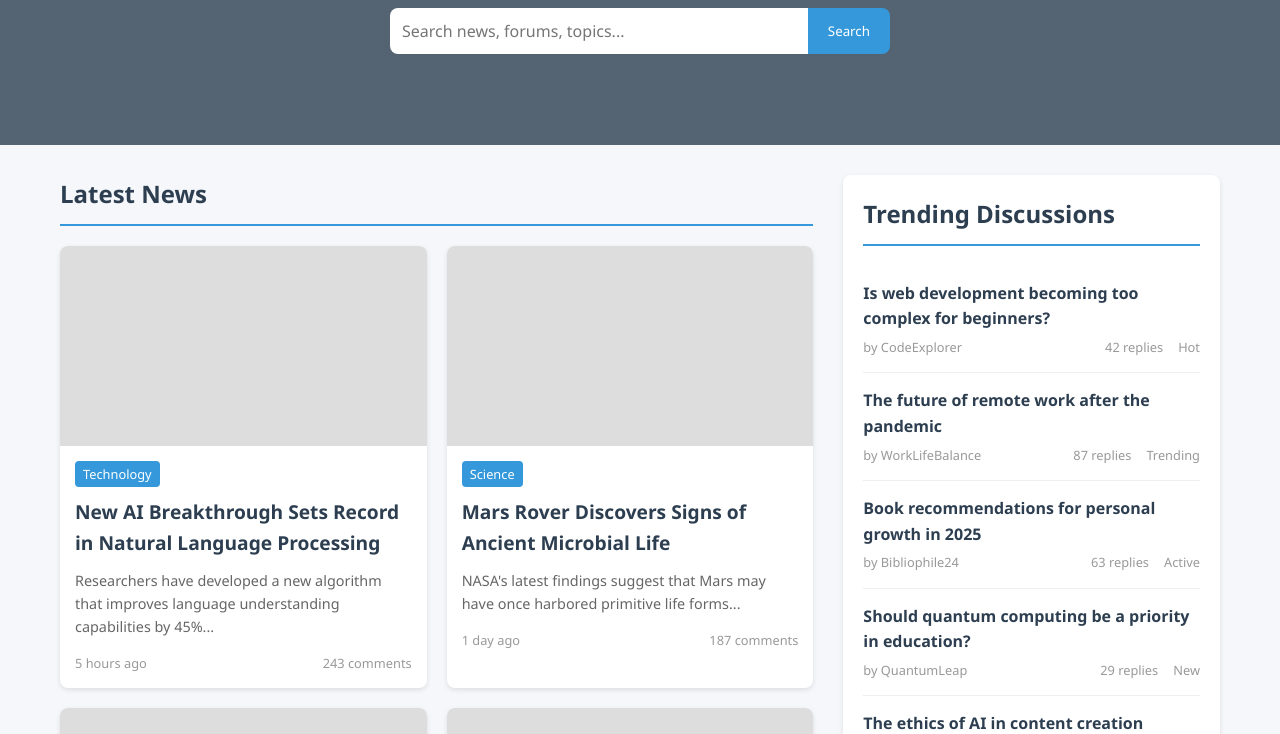
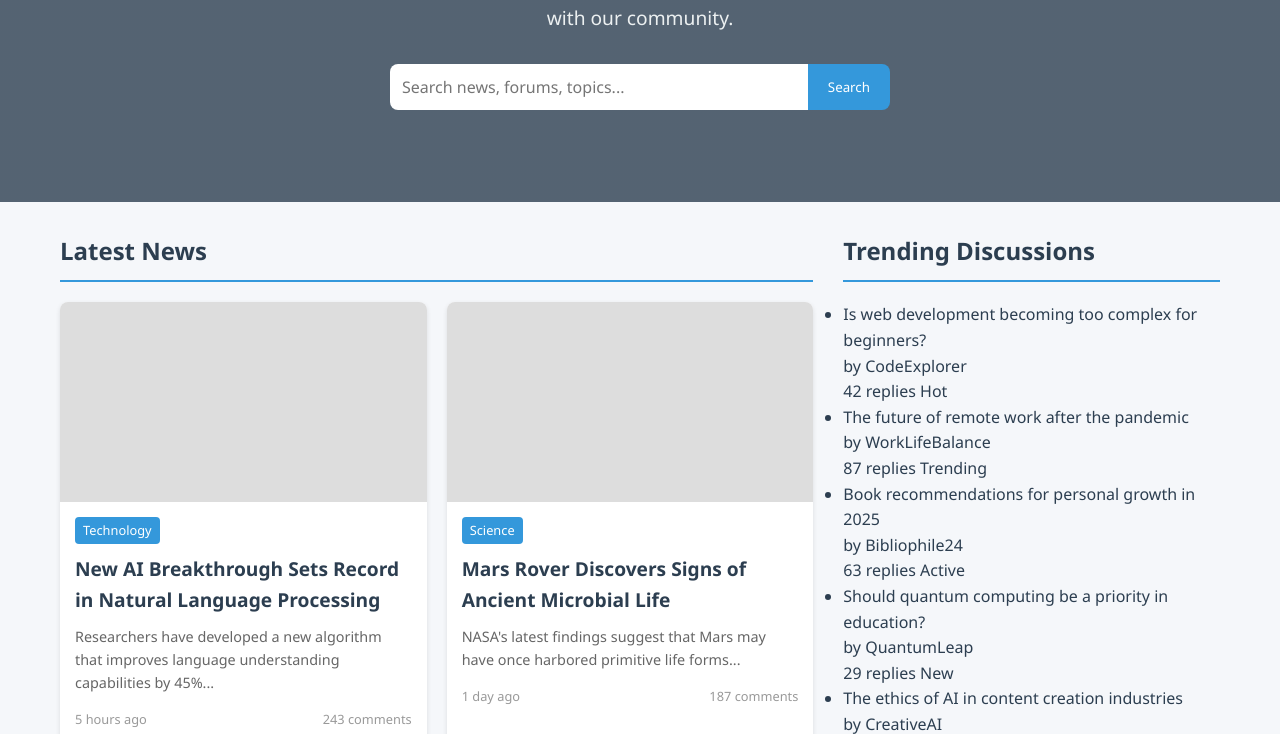
Before and after one commit to sadissanushka/forum-news, a plain HTML site: page index.html in a window 1280 px wide. Shown: the part 354-1088 px from the top of the page. Drawn offline with Linux system fonts and the light colour scheme.

Commit message:
beadcrumb fix and cleanup

```diff
--- a/components/breadcrumb/main.js
+++ b/components/breadcrumb/main.js
@@ -1,5 +1,5 @@
-import { getBreadcrumbFromURL } from './components/breadcrumb/breadcrumb-url.js';
-import { createBreadcrumb } from './components/breadcrumb/breadcrumb.js';
+import { getBreadcrumbFromURL } from './breadcrumb-url.js';
+import { createBreadcrumb } from './breadcrumb.js';
 
 // Add styling to make the breadcrumb display properly
 function addStyles() {
@@ -52,6 +52,8 @@ function initBreadcrumb() {
     const breadcrumbItems = getBreadcrumbFromURL();
     const breadcrumbElement = createBreadcrumb(breadcrumbItems);
     container.appendChild(breadcrumbElement);
+  } else {
+    console.error('Breadcrumb container not found');
   }
 }
 
--- a/components/forum-item/main.js
+++ b/components/forum-item/main.js
@@ -5,52 +5,41 @@ import { createForumItem } from './forum-item.js';
 function addStyles() {
     const styleElement = document.createElement('style');
     styleElement.textContent = `
-    .trending-forums {
-    background-color: var(--light-card);
-    border-radius: var(--border-radius);
-    padding: 20px;
-    box-shadow: var(--box-shadow);
-    transition: background-color 0.3s;
+    .breadcrumb {
+        padding: 15px 0;
+        background-color: var(--light-bg);
+        border-bottom: 1px solid rgba(0, 0, 0, 0.1);
+        transition: background-color 0.3s;
     }
 
-    body.dark-mode .trending-forums {
-        background-color: var(--dark-card);
-        box-shadow: var(--dark-box-shadow);
-    }
-
-    .forum-list {
-        list-style: none;
-    }
-
-    .forum-item {
-        padding: 15px 0;
-        border-bottom: 1px solid #eee;
-    }
-
-    body.dark-mode .forum-item {
+    body.dark-mode .breadcrumb {
+        background-color: rgba(0, 0, 0, 0.2);
         border-bottom: 1px solid rgba(255, 255, 255, 0.1);
     }
 
-    .forum-item:last-child {
-        border-bottom: none;
+    .breadcrumb-list {
+        list-style: none;
+        display: flex;
+        flex-wrap: wrap;
     }
 
-    .forum-title {
-        font-weight: 600;
-        font-size: 1rem;
-        margin-bottom: 5px;
+    .breadcrumb-item {
+        display: inline-block;
     }
 
-    .forum-meta {
-        display: flex;
-        justify-content: space-between;
-        font-size: 0.8rem;
+    .breadcrumb-item:not(:last-child)::after {
+        content: "›";
+        margin: 0 8px;
         color: #999;
     }
 
-    .forum-stats {
-        display: flex;
-        gap: 15px;
+    .breadcrumb-item a {
+        color: var(--secondary-color);
+        text-decoration: none;
+    }
+
+    .breadcrumb-item.active {
+        color: #999;
     }
     `;
     document.head.appendChild(styleElement);
--- a/style.css
+++ b/style.css
@@ -43,42 +43,7 @@ body.dark-mode {
 
 
 /* Breadcrumb */
-.breadcrumb {
-    padding: 15px 0;
-    background-color: var(--light-bg);
-    border-bottom: 1px solid rgba(0, 0, 0, 0.1);
-    transition: background-color 0.3s;
-}
 
-body.dark-mode .breadcrumb {
-    background-color: rgba(0, 0, 0, 0.2);
-    border-bottom: 1px solid rgba(255, 255, 255, 0.1);
-}
-
-.breadcrumb-list {
-    list-style: none;
-    display: flex;
-    flex-wrap: wrap;
-}
-
-.breadcrumb-item {
-    display: inline-block;
-}
-
-.breadcrumb-item:not(:last-child)::after {
-    content: "›";
-    margin: 0 8px;
-    color: #999;
-}
-
-.breadcrumb-item a {
-    color: var(--secondary-color);
-    text-decoration: none;
-}
-
-.breadcrumb-item.active {
-    color: #999;
-}
 
 /* Hero Section */
 .hero {
```
